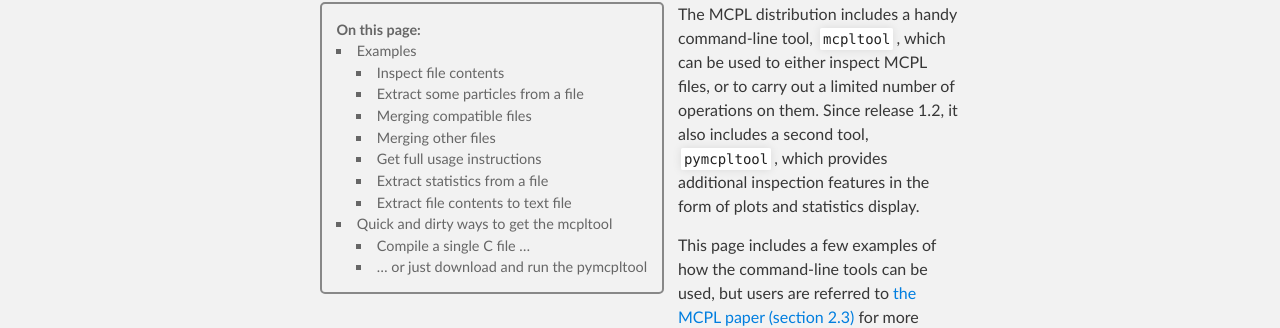
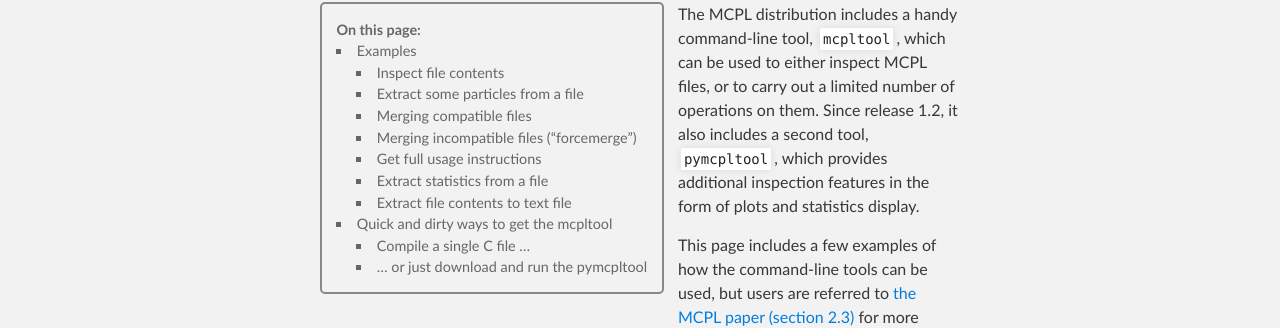
Before and after one commit to mctools/mcpl, a Jekyll site: the page built from usage_cmdline.md, in a window 1280 px wide and 900 px high. Shown: the part 376-704 px from the top of the window. Built offline with Jekyll 4.4.1, drawn with Linux system fonts in a browser that asks for light colours; some of the changed text lies outside the part shown.

```diff
--- a/usage_cmdline.md
+++ b/usage_cmdline.md
@@ -101,7 +101,7 @@ Note that files are considered compatible if and only if they have similar
 settings and meta-data such as comments and binary blobs. Thus, the resulting
 file will have the same such settings and meta-data as the originals.
 
-### Merging other files
+### Merging incompatible files ("forcemerge")
 
 Occasionally, the compatiblity requirements for the --merge option can not be
 satisfied. At the expense of discarding descriptive meta-data such as comments and binary
```
